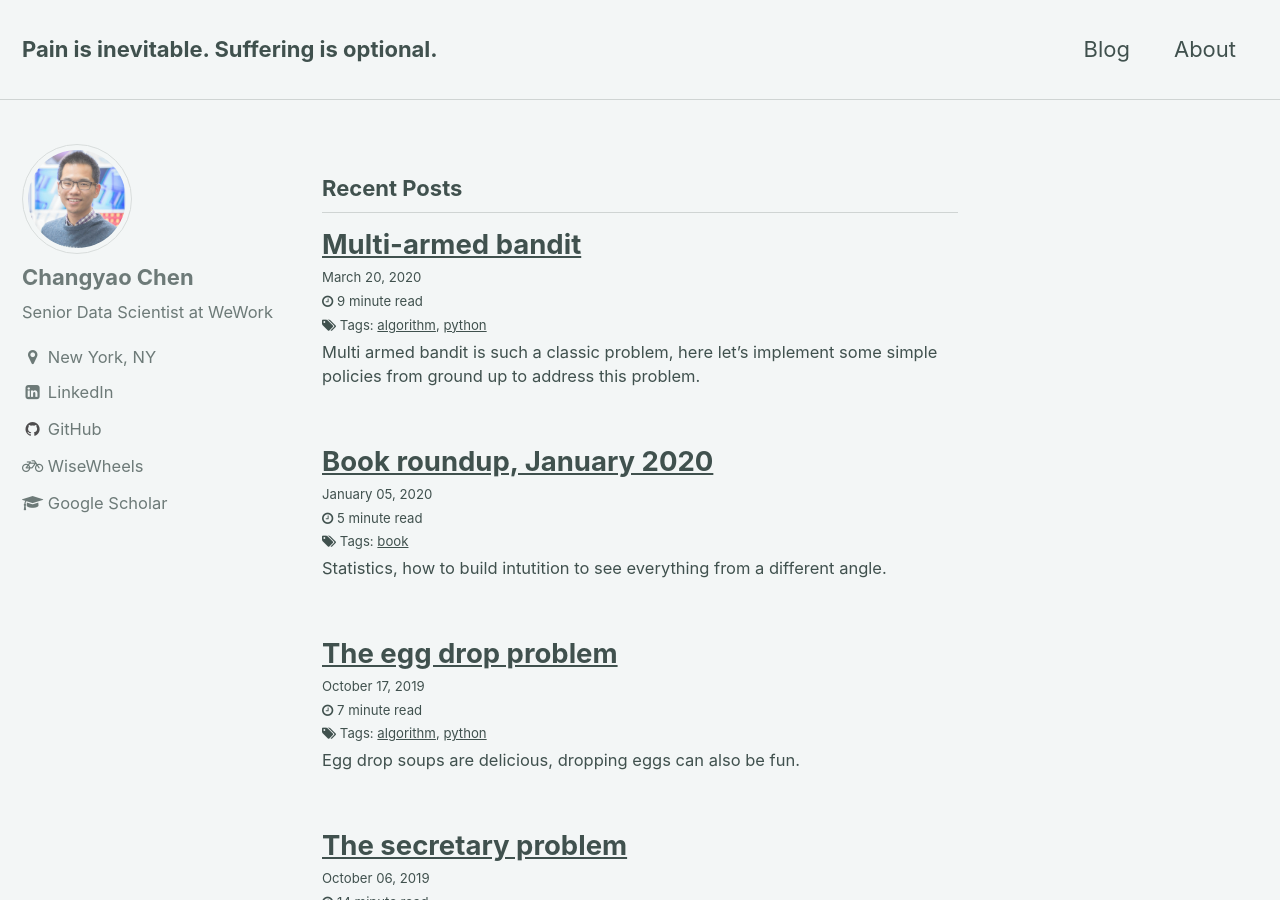
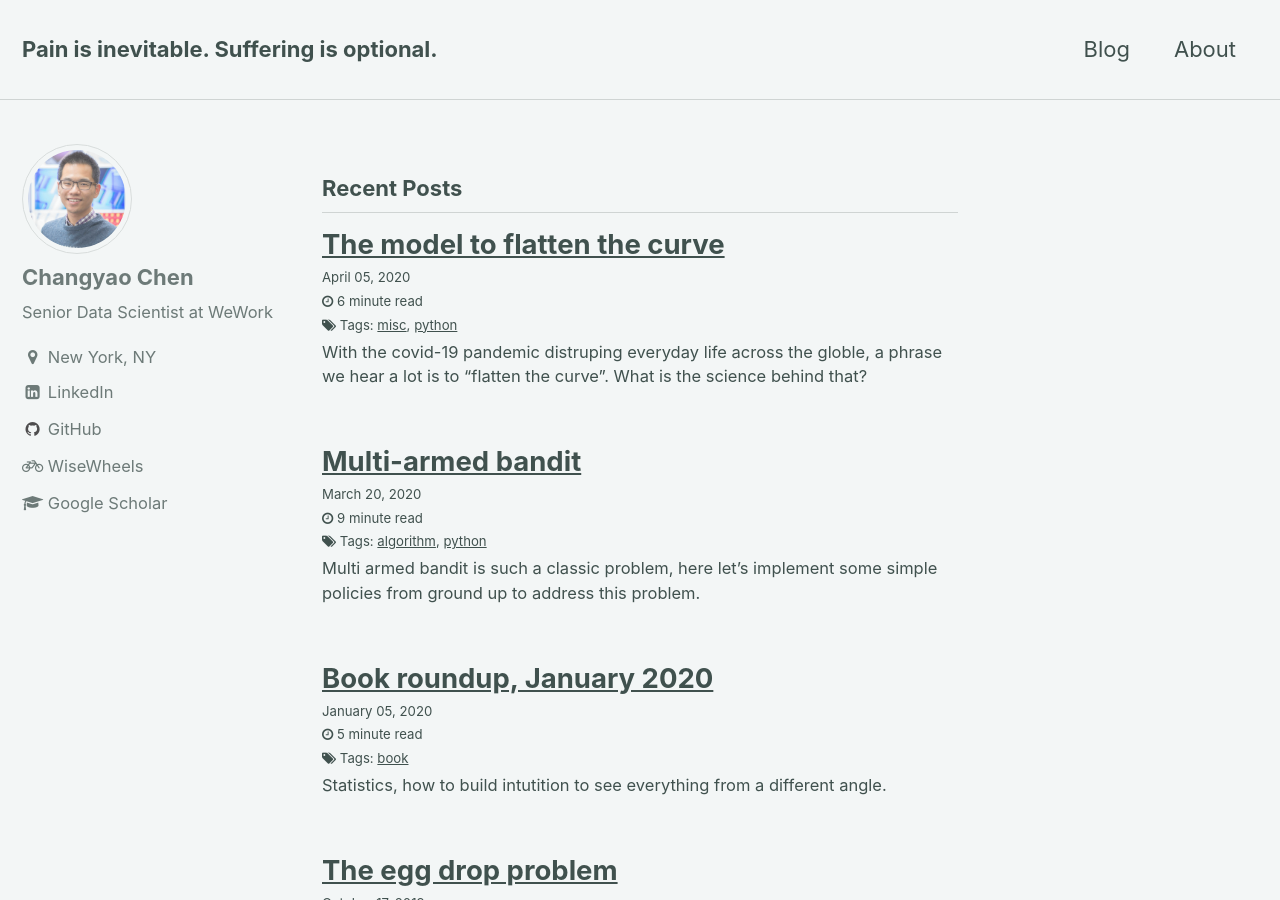
Before and after one commit to changyaochen/changyaochen.github.io, a Jekyll site: the page built from index.html, in a window 1280 px wide and 900 px high. Built offline with Jekyll 4.4.1, drawn with Linux system fonts in a browser that asks for light colours; the list of posts is cut into pages by our own code; comment, search, counter and statistics services are not loaded; some of the changed lines change nothing that is shown; some of the changed text lies outside the part shown.

Commit message:
finished the sir model post

```diff
--- a/_posts/2020-04-05-sir-apr-2020.md
+++ b/_posts/2020-04-05-sir-apr-2020.md
@@ -2,26 +2,27 @@
 layout: single
 title:  "The model to flatten the curve"
 date:   2020-04-05 12:00:00 -0600
-published: false
-tag: [python]
+published: true
+tag: [misc, python]
 toc: true
 excerpt: With the covid-19 pandemic distruping everyday life across the globle, a phrase we hear a lot is to "flatten the curve". What is the science behind that?
 header:
   teaser: /assets/images/coronavirus-flatten-the-curve.png
 ---
+*You can make you own curve [here](http://www.wisewheels.us/sir). For details, read on.*
 
-As the current covid-19 pandemic sweeping across the global (certainly in New York) and posting dreadful tallies day over day, most of the goverments are urging their citizens to stay home, practice the solicial distance, in order to "flatten the curve", and get us out from this crisis.
+As the current covid-19 pandemic sweeping across the global (certainly in New York) and posting dreadful tallies day over day, most of the governments are urging their citizens to stay home, practice the social distancing, in order to "flatten the curve", so that we can get out from this crisis.
 
 ## Why we need to flatten the curve
-The curve referenced here usually refers to the number of hospitalizations over time. Being a respiratory disease, the covid-19 patients require care with medical resources, such as hospital staffs and ventilators. The problem is, once the number of patients overwhelms the medical resources in the area, there is almost nothing the doctors can do, but forced to make difficult and agonizing decisions [[1](https://www.nytimes.com/2020/03/12/opinion/coronavirus-hospital-shortage.html)].
+The curve referenced here usually refers to the number of hospitalizations over time. Being a respiratory disease, the covid-19 patients often require care with medical resources, such as hospital staff and ventilators. The problem is, once the number of patients overwhelms the medical resources in the area, there is almost nothing the doctors can do, but forced to make difficult and agonizing decisions [[1](https://www.nytimes.com/2020/03/12/opinion/coronavirus-hospital-shortage.html)].
 
-In order to avoid such meltdown of medical resources, the key is to slow the transmission of the disease among the population, such that the rush to the hospitals is spread out over time. Qualitatively, this makes perfect sense, however, how does one calculate the curve quantitatively, namely, put the numbers on the curve?
+In order to avoid such meltdown of medical system, the key is to slow the transmission of the disease among the population, such that the rush to the hospitals is spread out over time. Qualitatively, this makes perfect sense, however, how does one calculate the curve quantitatively, namely, put the numbers on the axes?
 
 ## The model that draws the curve
-The most commonly used framework in modelling infectious disease is the [SIR model](https://en.wikipedia.org/wiki/Compartmental_models_in_epidemiology#The_SIR_model). The basic construct of the model is pretty simple: the whole population is divided into different "compartments", and any person is in one of those buckets. In the most basic setting, there will be three compartments: **S**usceptible (not yet have the disease), **I**nfectious (have the disease), and **R**ecovered (immuned). A person will move from one compartment to another as time progress, and the dynamic (rate) of people moving between different compartments dictates the total number of people in each compartment will help us to draw the curve.
+The most commonly used framework in modelling infectious disease is the [SIR model](https://en.wikipedia.org/wiki/Compartmental_models_in_epidemiology#The_SIR_model). The basic construct of the model is pretty simple: the whole population is divided into different "compartments", and any person at any given time is in one of those buckets. In the most basic setting, there will be three compartments: **S**usceptible (not yet have the disease), **I**nfectious (have the disease), and **R**ecovered (immuned). A person will move from one compartment to another as time progresses, and the dynamic (rate) of people moving between different compartments dictates the total number of people in each compartment. This dynamics will help us to draw the curve.
 
 ### From S to I
-At a given time $$t$$, if there are total number of infectious people is $$I$$, then the number of people they can infect (hence being turned to infectious) can be desribed as $$I(t) \beta \frac{S(t)}{S(t) + I(t) + R(t)}$$. The term $$\beta$$ is the probability of transimission from an infectious person to a susceptible person, and the last term is the propotion of the susceptible people in the whole population. In this dyanmical system setting, $$\beta$$ can be considered as the "infection rate".
+At a given time $$t$$, if the total number of infectious people is $$I$$, then the number of people they can infect (hence being turned to infectious) can be described as $$I(t) \beta \frac{S(t)}{S(t) + I(t) + R(t)}$$. The term $$\beta$$ is the probability of transmission from an infectious person to a susceptible person, and the last term is the proportion of the susceptible people in the whole population. In this dynamical system setting, $$\beta$$ can be considered as the "infection rate".
 <figure>
 <center>
 <a href="/assets/images/sir_s_to_i.png"><img src="/assets/images/sir_s_to_i.png"></a>
@@ -29,9 +30,9 @@ At a given time $$t$$, if there are total number of infectious people is $$I$$,
 </figure>
 
 ### From I to R (or D)
-Once a person become infectious, the next compartment(s) for him/her to go is recovered, or unfortunately dead. Note that in the vanilla version of the SIR model, death is not considered, however, given the unusally high fatality rate of covid-19 [[2](https://www.nytimes.com/interactive/2020/world/asia/china-coronavirus-contain.html)], we can not ignore the non-zero death rate.
+Once a person becomes infectious (not necessarily symptomatic), the next compartment(s) for him/her to go is recovered, or unfortunately, dead. Note that in the vanilla version of the SIR model, death is not considered, however, given the unusally high fatality rate of covid-19 [[2](https://www.nytimes.com/interactive/2020/world/asia/china-coronavirus-contain.html)], we can not ignore the non-zero death rate.
 
-With the above consideration in mind, we will assume the number of people moving from $$I$$ to $$R$$ is $$(1-\eta) \gamma I(t)$$, and the number of people moving from $$I$$ to $$D$$ is $$\eta I(t)$$. Again, in this dyanmical system setting, $$\gamma$$ and $$\eta$$ can be treated as the (quasi-)recovery rate and death rate (due to the disease), respectively.
+With the above consideration in mind, we will assume the number of people moving from $$I$$ to $$R$$ is $$(1-\eta) \gamma I(t)$$, and the number of people moving from $$I$$ to $$D$$ is $$\eta I(t)$$. Again, in this dynamical system setting, $$\gamma$$ and $$\eta$$ can be treated as the (quasi-)recovery rate and death rate (due to the disease), respectively.
 <figure>
 <center>
 <a href="/assets/images/sir_i_to_rd.png"><img src="/assets/images/sir_i_to_rd.png"></a>
@@ -51,4 +52,36 @@ $$
 \end{split}.
 $$
 
-This can be easily solve numerically,
+This can be easily solved numerically [python code](https://github.com/changyaochen/changyaochen.github.io/blob/master/assets/notebooks/sir_model.py). Below is a simulation with $$\beta$$ = 0.21, $$\gamma$$ = 0.07, and $$\eta$$ = 0.02.
+<figure>
+<center>
+<a href="/assets/images/sir_simulation.png"><img src="/assets/images/sir_simulation.png"></a>
+</center>
+</figure>
+
+The most commonly used time step is a day, and with this setting, we can layer in some statistical assumption to bring more meanings to the parameters. Suppose the duration of each infection is exponentially distributed, with an average of $$c$$ days. Then on average, we would expect $$I/c$$ people recovered every day. Therefore, the recovery rate, $$\gamma$$ can be approximated with $$1/c$$.
+
+## The famous R0
+Another number that is being discussed a lot in the pandemic context, is the [basic reproduction number](https://en.wikipedia.org/wiki/Basic_reproduction_number), $$R_0$$. Simply put, $$R_0$$ is the averged number of susceptible people that an infectious person can transmit the disease to. Conceptually, $$R_0$$ describes the rate of $$I$$, as we can see by re-arrange $$\text{d}I$$ as:
+
+$$
+\begin{split}
+\text{d}I(t) &= \beta I(t) \frac{S(t)}{S(t) + I(t) + R(t)} - \gamma I(t)\\
+&= (\frac{\beta}{\gamma}\frac{S(t)}{S(t) + I(t) + R(t)} - 1) \gamma I(t)
+\end{split},
+$$
+
+where we can define $$R_0 = \beta / \gamma$$. By doing so, and further assuming $$ S \approx R \approx 0$$ at the beginning of the outbreak, the above equation can be reduced to:
+
+$$
+\text{d}I(t) = (R_0 - 1)\gamma I(t).
+$$
+
+This simplified form distills the essence of the meaning of $$R_0$$: if it is larger than one, then one should expect to see more and more infected people, whereas one should aim to bring $$R_0$$ below one, to bring the number of infectious people (hence dead) down over time. **This alone can explain the importance of social distancing!**.
+
+There is an important note we should take about $$R_0$$, that $$R_0$$ is not easy to measure as the reality is much more complicated than this simple model and the assumptions we impose. From our simplification here, we can see that it is the ratio between the infection rate and the recovery rate, and given that we can treat $$1/\gamma$$ as the average number of days of recovery, which can be approximated with the number of hospitalized days, one can use collected data, and an assumed $$R_0$$, to solve the ODE completely.
+
+## Parameter estimation and model extension
+While the construct and the (numerical) solution of the model is relatively straightforward, the real complexity lies in the parameters estimation, _e.g._, what is the most appropriate values to use for $$\beta, \gamma, \eta$$. One can infer their values by fitting data observed so far. Also bear in mind that these parameters can be time-dependent, as the dynamic of the pandemic, or social policies change.
+
+Aside from the intricacy in parameter estimation, another note worth mentioning here is that, one can extend the current SIR(D) model with more compartments, such as hospitalized, intensive-care-unit'ed (ICU'ed), as long as one can properly model the transition between each compartment, and estimate the parameters with reasonably good accuracy.
```
Also changed, not shown: assets/images/coronavirus-flatten-the-curve.png, assets/images/sir_simulation.png (added), 1 other file.
